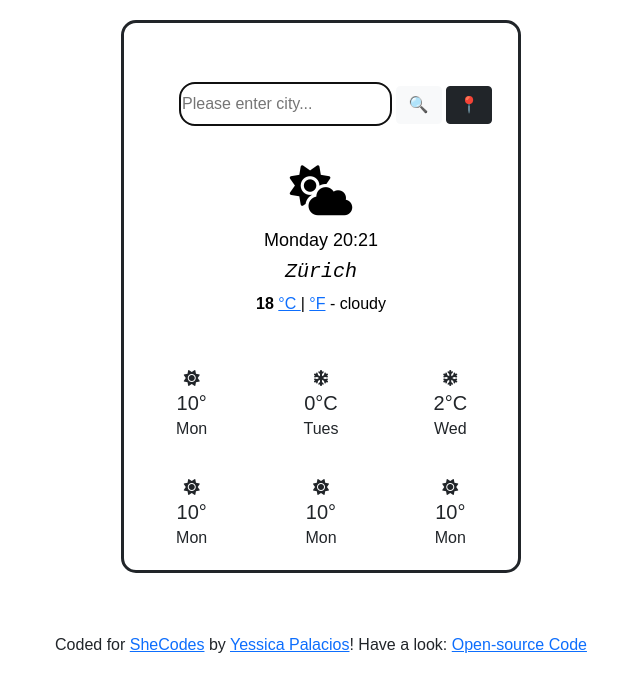
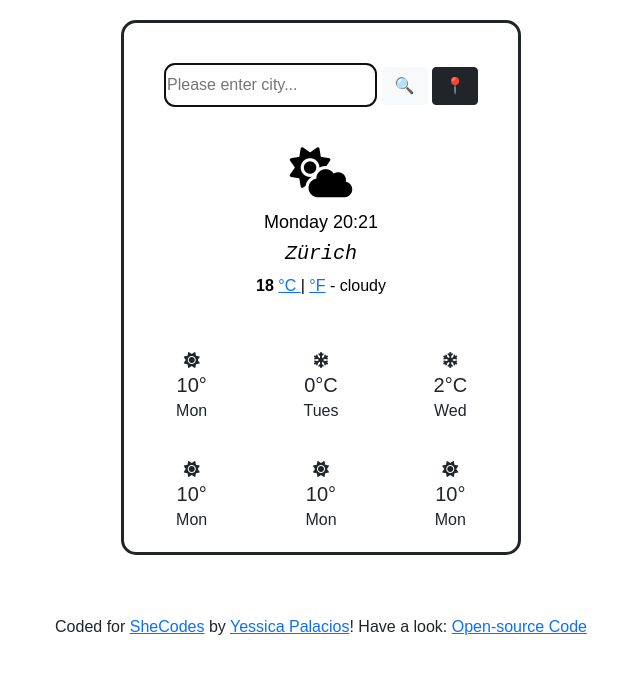
Before and after one commit to Yessi-lab/SheCodes-WeatherApp, a plain HTML site: page index.html in a window 1280 px wide. Shown: the whole page, without its empty margins (319-959 px from the left). Drawn offline with nearby package versions, Linux system fonts and the light colour scheme; no server answers; a web font is replaced by a local one.

Commit message:
corrected padding botton "locate-me"
- deleted padding on button
-added padding on form

```diff
--- a/src/style.css
+++ b/src/style.css
@@ -4,14 +4,12 @@ body {
 
 form {
   text-align: center;
-  padding-bottom: 20px;
-  padding-left: 30px;
-  padding-top: 40px;
+  padding: 20px;
 }
 
 input {
-  border-radius: 15px;
-  border: none;
+  border-radius: 10px;
+  border: solid 1px;
   line-height: 2.5;
 }
 
```
